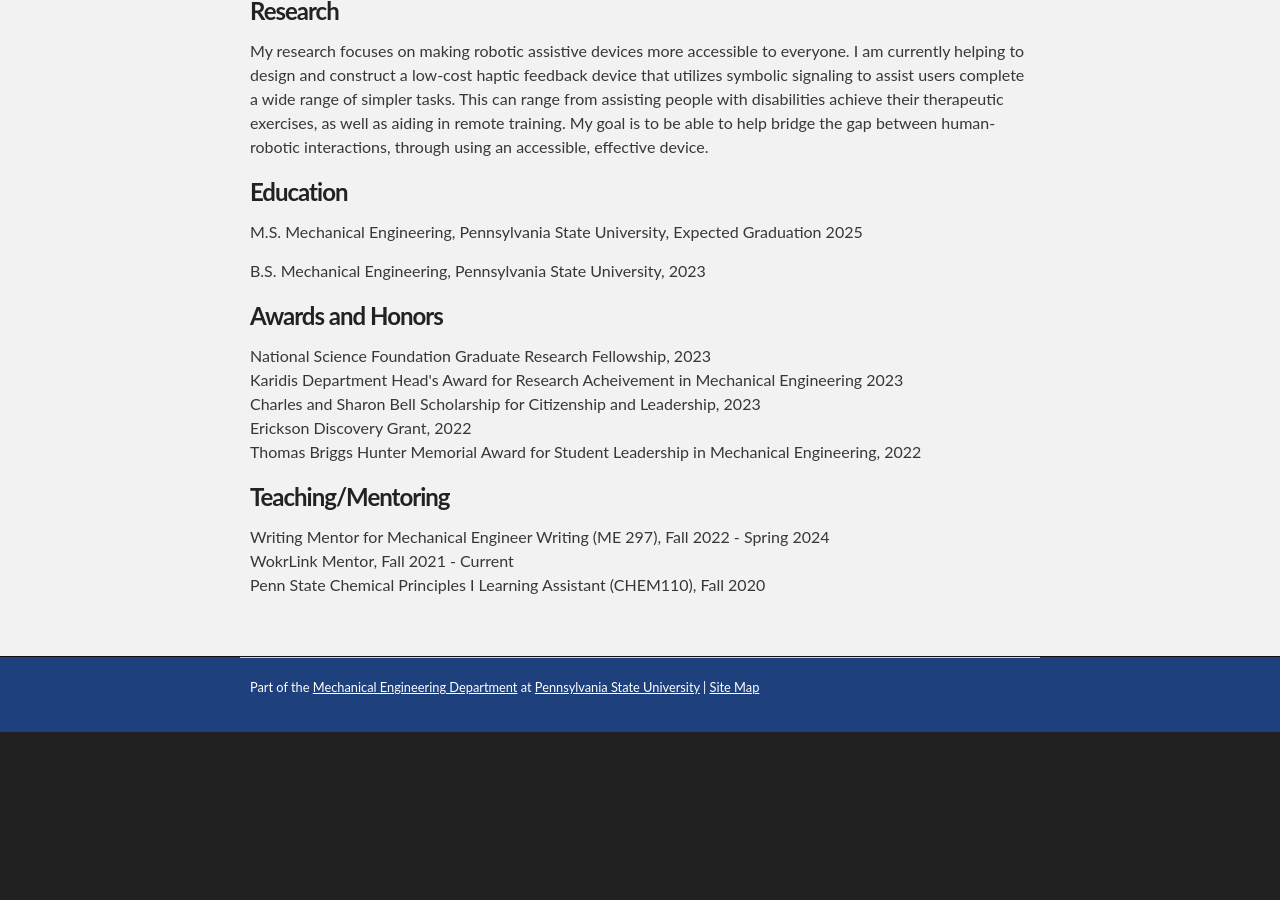
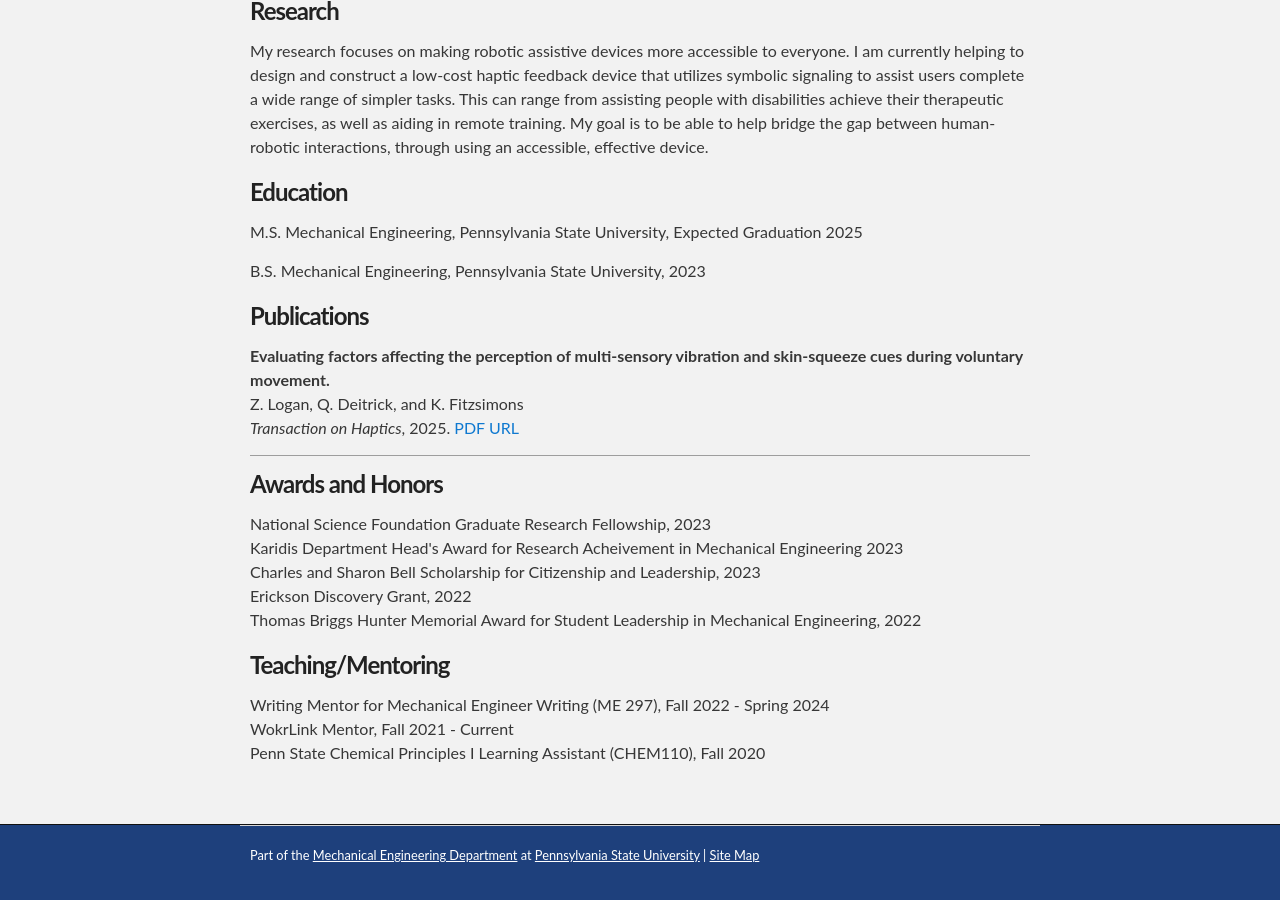
Before and after one commit to psu-hcr/psu-hcr.github.io, a Jekyll site: the page built from people/quinndeitrick.html, in a window 1280 px wide and 900 px high, scrolled down 622 px. Built offline with Jekyll 4.4.1, drawn with Linux system fonts in a browser that asks for light colours; before the commit the page ends 1354 px from its top, so only the background shows below that; grey boxes are pictures that could not be loaded.

Commit message:
Update quinndeitrick.html

```diff
--- a/people/quinndeitrick.html
+++ b/people/quinndeitrick.html
@@ -36,6 +36,12 @@
   <p>M.S. Mechanical Engineering, Pennsylvania State University, Expected Graduation 2025
   <p>B.S. Mechanical Engineering, Pennsylvania State University, 2023</p>
 
+	<h3>Publications</h3>
+	<p><b>Evaluating factors affecting the perception of multi-sensory vibration and skin-squeeze cues during voluntary movement.</b>
+			<br>Z. Logan, Q. Deitrick, and K. Fitzsimons
+			<br><i>Transaction on Haptics</i>, 2025. <a href="/pdfs/2025ToHLoDeFi.pdf">PDF</a>  <a href="https://ieeexplore.ieee.org/document/11010836">URL</a></p>
+  <hr>
+
   <h3>Awards and Honors</h3>
   <p>National Science Foundation Graduate Research Fellowship, 2023
   <br>Karidis Department Head's Award for Research Acheivement in Mechanical Engineering 2023
```
